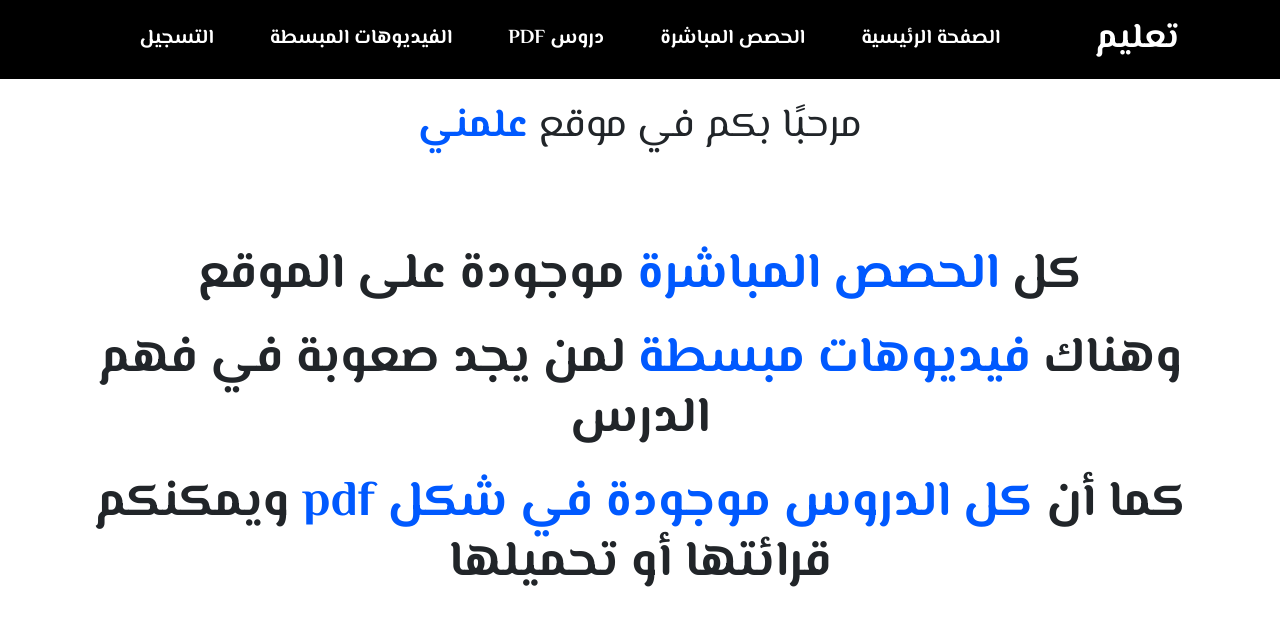
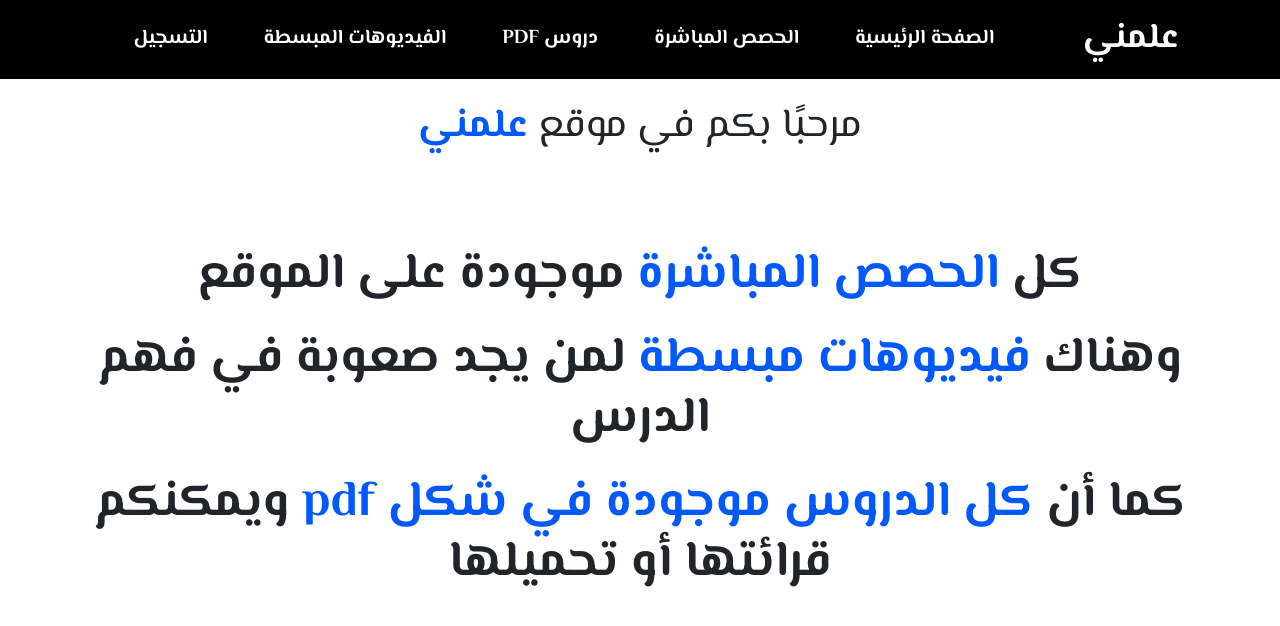
Before and after one commit to Mahmoud-2000/3allemni, a plain HTML site: page index.html in a window 1280 px wide. Drawn offline with nearby package versions, Linux system fonts and the light colour scheme.

Commit message:
Update index.html

```diff
--- a/index.html
+++ b/index.html
@@ -95,7 +95,7 @@
 <body>
   <nav class="navbar navbar-expand-lg navbar-dark">
     <div class="container">
-      <a class="navbar-brand" href="index.html">تعليم</a>
+      <a class="navbar-brand" href="index.html">علمني</a>
       <button class="navbar-toggler" type="button" data-toggle="collapse" data-target="#navbarNav"
         aria-controls="navbarNav" aria-expanded="false" aria-label="Toggle navigation">
         <span class="navbar-toggler-icon"></span>
```
